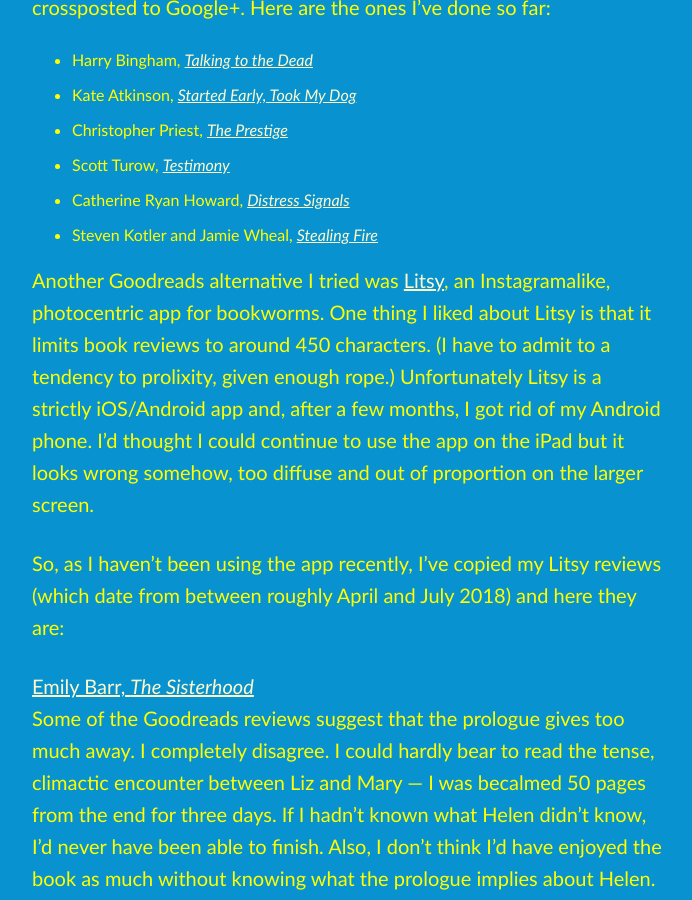
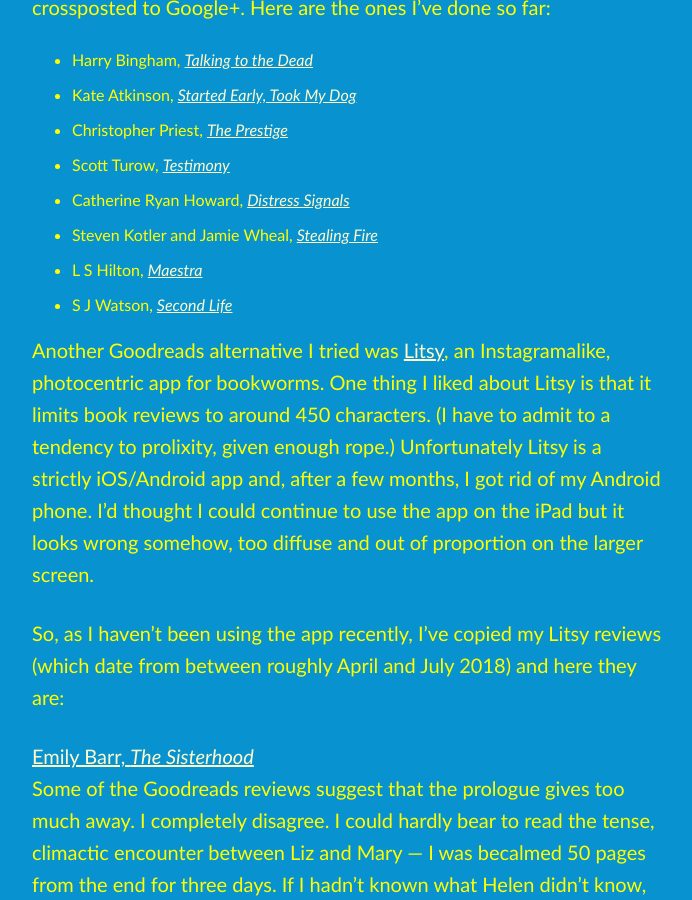
Before and after one commit to artkavanagh/github.io, a Jekyll site: the page book-reviews.html, which Jekyll copies as it is, in a window 1280 px wide and 900 px high, scrolled down 885 px. Shown: the whole window, without its empty margins (292-984 px from the left). Built offline with Jekyll 4.4.1, drawn with Linux system fonts in a browser that asks for light colours.

Commit message:
Update book-reviews.html

```diff
--- a/book-reviews.html
+++ b/book-reviews.html
@@ -25,6 +25,8 @@
 <li>Scott Turow, <a href="https://www.artkavanagh.ie/testimony-review.html"><cite>Testimony</cite></a></li>
 <li>Catherine Ryan Howard, <a href="https://www.artkavanagh.ie/distress-signals-review.html"><cite>Distress Signals</cite></a></li>
 <li>Steven Kotler and Jamie Wheal, <a href="https://www.artkavanagh.ie/stealing-fire-review.html"><cite>Stealing Fire</cite></a></li>
+<li>L S Hilton, <a href="https://www.artkavanagh.ie/maestra-review.html"><cite>Maestra</cite></a></li>
+<li>S J Watson, <a href="https://www.artkavanagh.ie/second-life-review.html"><cite>Second Life</cite></a></li>
 </ul>
 <p>Another Goodreads alternative I tried was <a href="https://www.litsy.com">Litsy</a>, an Instagramalike, photocentric app for bookworms. One thing I liked about Litsy is that it limits book reviews to around 450 characters. (I have to admit to a tendency to prolixity, given enough rope.) Unfortunately Litsy is a strictly iOS/Android app and, after a few months, I got rid of my Android phone. I’d thought I could continue to use the app on the iPad but it looks wrong somehow, too diffuse and out of proportion on the larger screen.</p>
 
```
